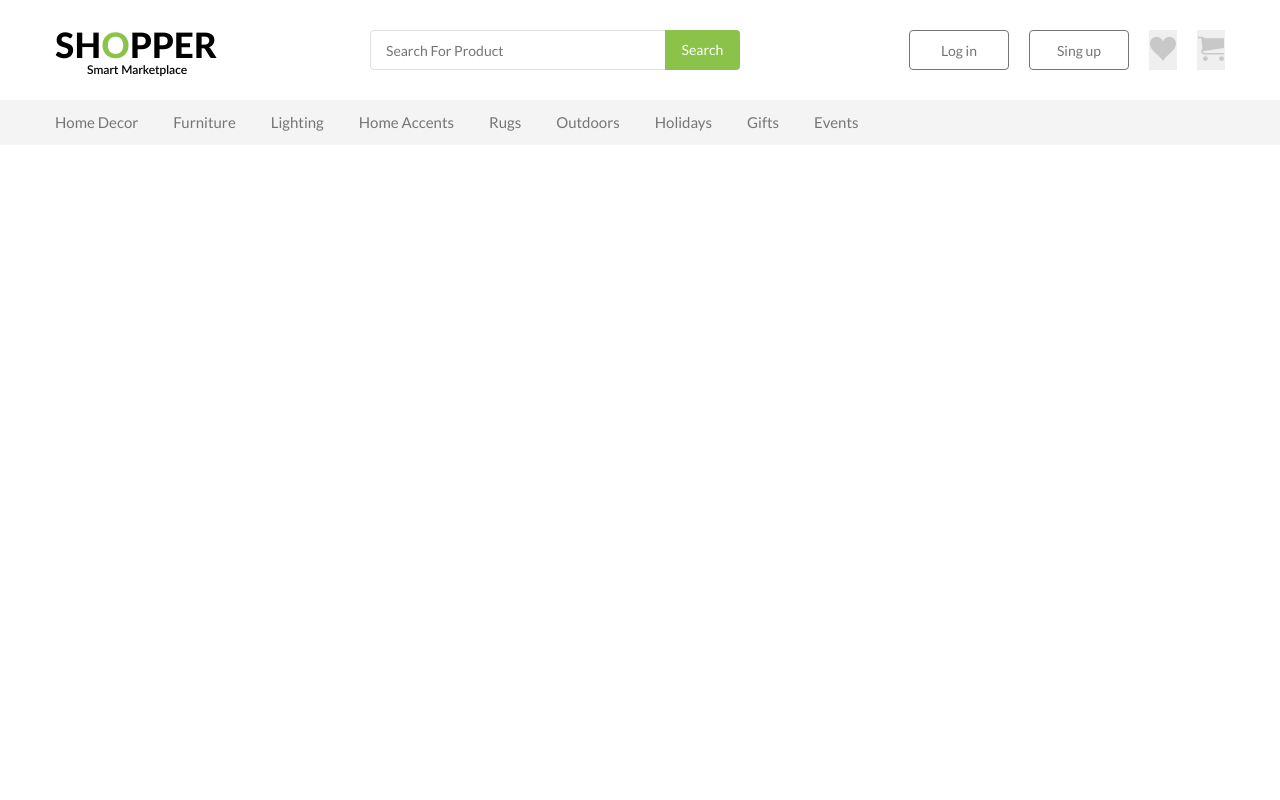
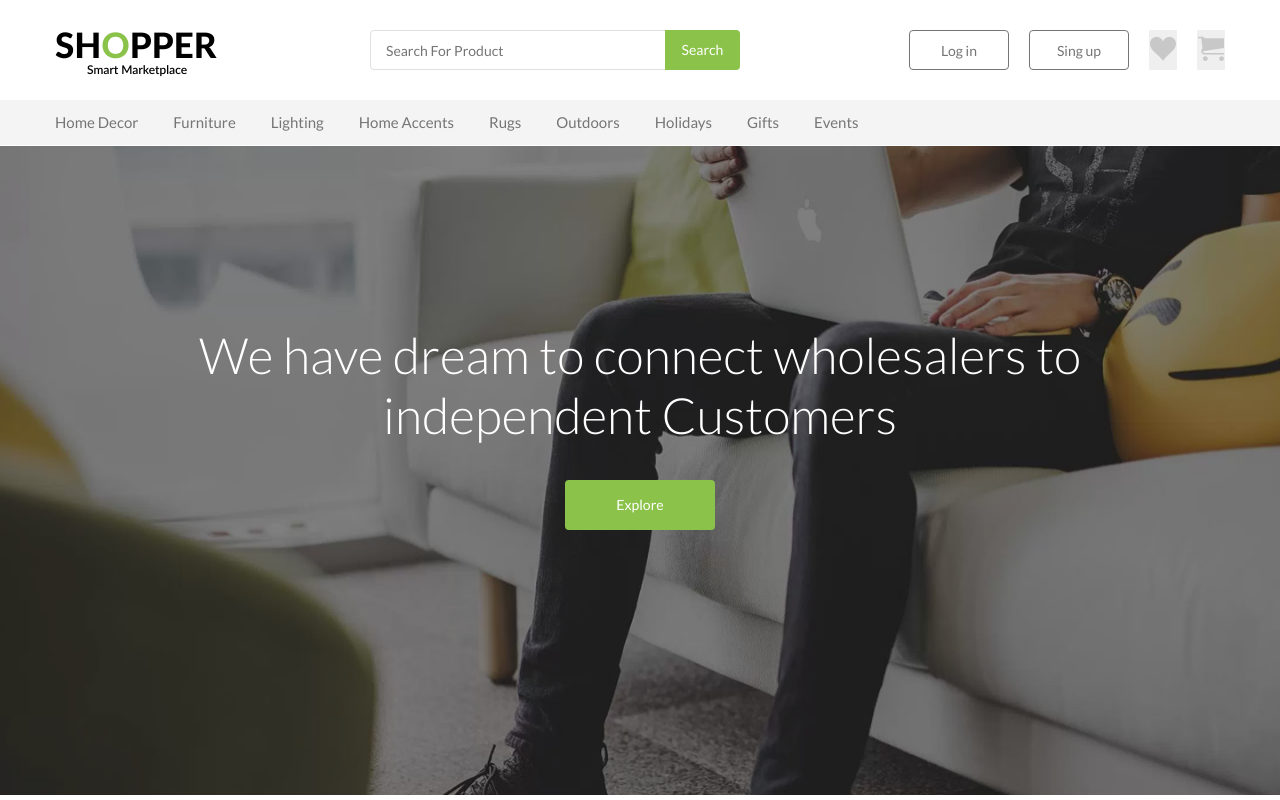
Before and after one commit to mcankaya4/marketing-template, a website: page index.html in a window 1280 px wide. Drawn offline with Linux system fonts and the light colour scheme.

Commit message:
showcase tamamlandı

```diff
--- a/index.html
+++ b/index.html
@@ -13,7 +13,7 @@
 
     <link type="image/png" rel="icon" sizes="96x96" href="img/favicon.png">
 
-    <link href="https://fonts.googleapis.com/css?family=Lato:400,700&display=swap" rel="stylesheet">
+    <link href="https://fonts.googleapis.com/css?family=Lato:300,400,700&display=swap" rel="stylesheet">
     <link rel="stylesheet" href="main.css">
 </head>
 
@@ -88,7 +88,11 @@
         </div>
     </nav>
 
-
+    <content class="Showcase">
+        <div class="Showcase-background"><img src="img/showcase-img.png"></div>
+        <h1 class="Showcase-title">We have dream to connect wholesalers to independent Customers</h1>
+        <button class="Showcase-button">Explore</button>
+    </content>
 
 </body>
 
--- a/scss/general/global.scss
+++ b/scss/general/global.scss
@@ -15,6 +15,10 @@ a, a:link, a:visited {
     color: $color-dark-gray;
 }
 
+h1 {
+    font-size: 50px;
+}
+
 .icon {
     display: inline-block;
     width: 1em;
--- a/scss/main.scss
+++ b/scss/main.scss
@@ -1,8 +1,14 @@
+// reset
 @import "reset/normalize.scss";
 @import "reset/formalize.scss";
 
+// general
 @import "general/variable.scss";
 @import "general/global.scss";
 
+// general
 @import "general/header.scss";
 @import "general/navigation.scss";
+
+// home pages
+@import "pages/home/showcase.scss"
--- /dev/null
+++ b/scss/pages/home/showcase.scss
@@ -0,0 +1,43 @@
+.Showcase {
+    height: 650px;
+    position: relative;
+    display: flex;
+    flex-direction: column;
+    align-items: center;
+
+    &-background {
+        position: absolute;
+        top: 0;
+        left: 0;
+        right: 0;
+        z-index: 0;
+        user-select: none;
+
+        img {
+            width: 100%;
+            height: 650px;
+        }
+    }
+
+    &-title {
+        width: 970px;
+        color: $color-white;
+        text-align: center ;
+        font-weight: lighter;
+        z-index: 1;
+        margin-top: 180px;
+        line-height: 60px;
+        text-align-last: center;
+    }
+
+    &-button {
+        width: 150px;
+        height: 50px;
+        background-color: $color-green;
+        color: $color-white;
+        border-radius: 4px;
+        z-index: 2;
+        margin-top: 35px;
+    }
+
+}
```
Also changed, not shown: img/showcase-img.png (added), main.css, 3 other files.
